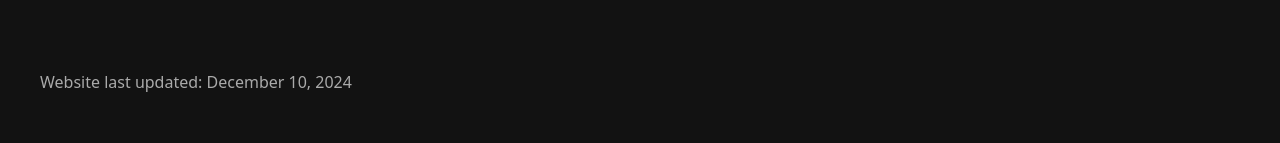
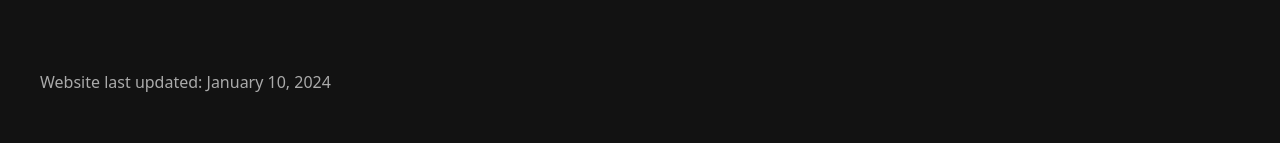
Before and after one commit to blackhorsese/Great-Winchester-2.0, a React (Create React App) app: page /contact-us in a window 1280 px wide. Shown: the part 1044-1187 px from the top of the page. Built offline with nearby package versions, Linux system fonts and the light colour scheme.

Commit message:
Update Footer.jsx

```diff
--- a/src/Pages/Home/Footer.jsx
+++ b/src/Pages/Home/Footer.jsx
@@ -5,7 +5,7 @@ const Footer = () => {
         <div className='mt-10'>
             <div className='max-w-screen-xl mx-auto justify-center md:py-10 md:px-10 pb-10 px-5'>
                 <h1 className='text-[#aaa] md:text-base text-sm justify-center pb-5'>
-                    Website last updated: December 10, 2024
+                    Website last updated: January 10, 2024
                 </h1>
                 <div className='md:grid md:grid-cols-4 md:gap-x-20 md:max-w-7xl mx-auto justify-center py-5 text-white'>
                     <div className="py-2 md:px-0">
```
